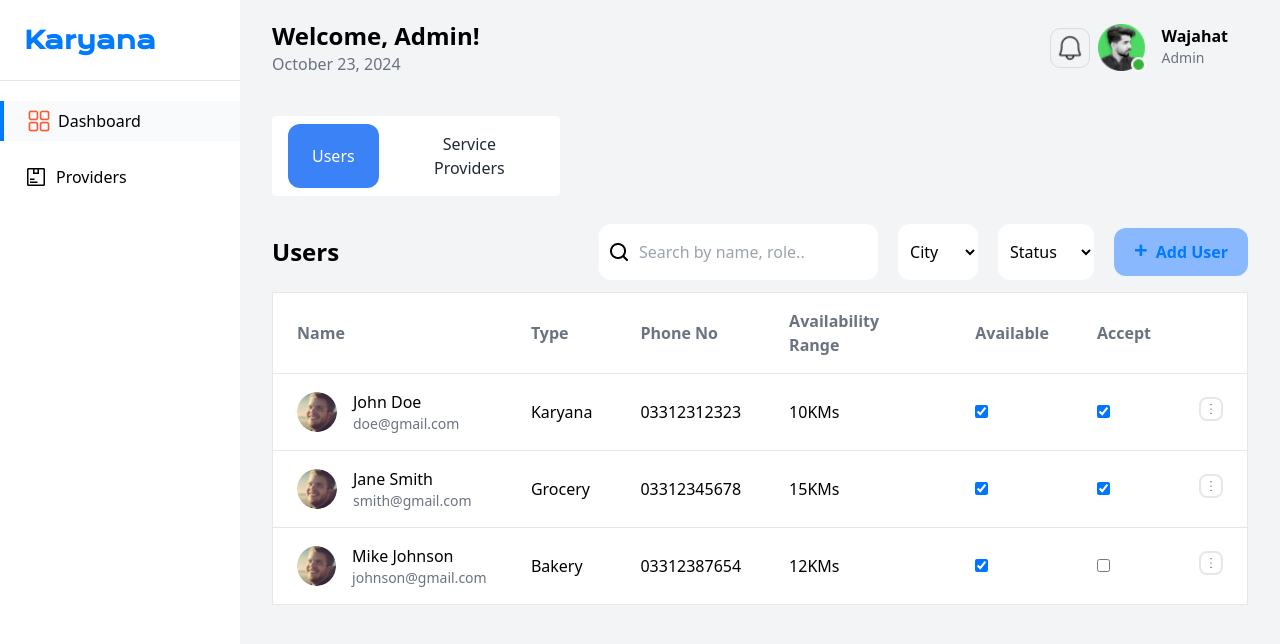
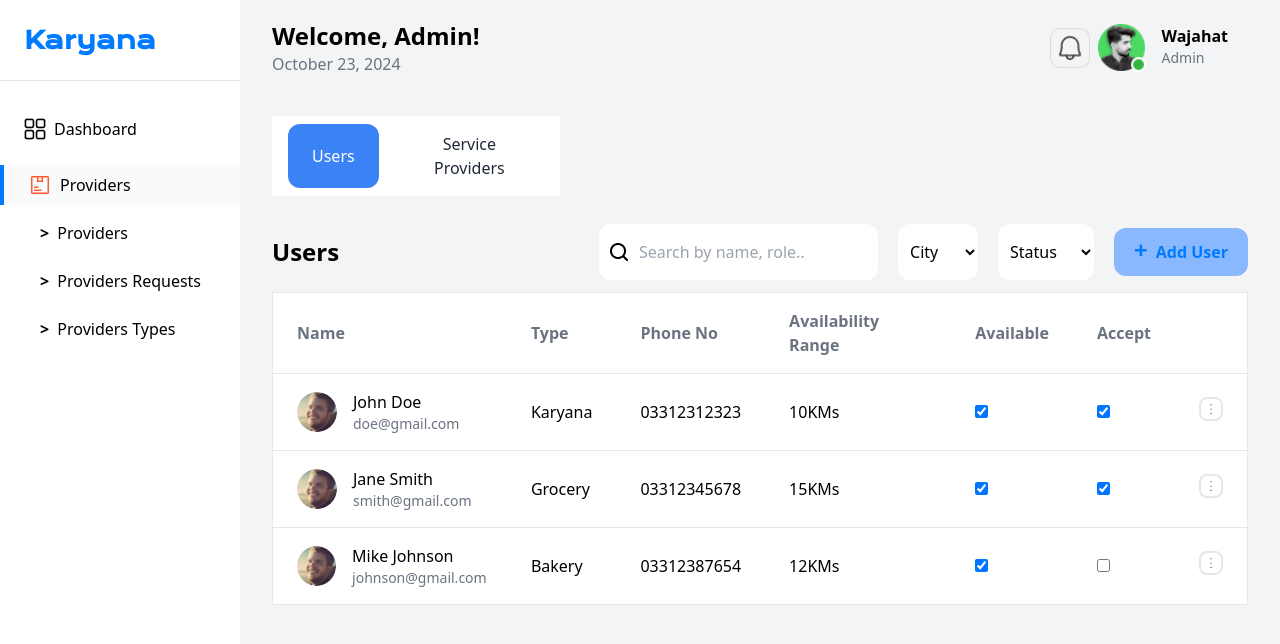
Before and after one commit to muhammadmahdi114/karyana-sky-coaching, a React (Create React App) app: page /providers in a window 1280 px wide. Shown: the top 644 px of the page. Built offline with nearby package versions, Linux system fonts and the light colour scheme.

Commit message:
Minor Changes in NavBar

```diff
--- a/src/Components/Dashboard/dashboard.js
+++ b/src/Components/Dashboard/dashboard.js
@@ -7,7 +7,7 @@ export default function Dashboard() {
     const [totalServiceProviders, setTotalServiceProviders] = useState(null);
     const [totalCategories, setTotalCategories] = useState(null);
     const [totalBookings, setTotalBookings] = useState(null);
-    const [totalRevenue, setTotalRevenue] = useState(null);
+    const [totalRevenue, setTotalRevenue] = useState(10000);
 
     useEffect(() => {
         setTotalUsers(500);
@@ -47,7 +47,7 @@ export default function Dashboard() {
 
     return (
         <>
-            <NavBar />
+        <NavBar activeState="Dashboard"/>
             <Header />
             <div className="h-screen ml-60 bg-gray-100 px-8 py-5">
                 <h1 className="font-bold text-3xl my-6">Dashboard</h1>
--- /dev/null
+++ b/src/Components/Home/home.js
@@ -0,0 +1,33 @@
+import React, { useState } from "react";
+import Dashboard from "../Dashboard/dashboard";
+import Providers from "../Providers/providers";
+import ProvidersReq from "../ProvidersReq/providersReq";
+import ProvidersTypes from "../ProvidersType/providersType";
+
+export default function Home() {
+    const [activeSection, setActiveSection] = useState("Dashboard");
+
+    const renderActiveSection = () => {
+        switch (activeSection) {
+            case "Dashboard":
+                return <Dashboard />;
+            case "Providers":
+                return <Providers />;
+            case "Providers Requests":
+                return <ProvidersReq />
+            case "Providers Types":
+                return <ProvidersTypes />;
+            default:
+                return null;
+        }
+    };
+
+    return (
+        <div className="flex">
+            <NavBar setActiveSection={setActiveSection} />
+            <div className="flex-grow p-8">
+                {renderActiveSection()}
+            </div>
+        </div>
+    );
+}
--- a/src/Components/Login/login.js
+++ b/src/Components/Login/login.js
@@ -9,7 +9,7 @@ export default function Login() {
     async function submit(e) {
         e.preventDefault();
         if (email === "admin@demo.com" && password === "123456") {
-            navigate("/dashboard")
+            navigate("/home")
         }
         else {
             alert("Invalid Credentials");
--- a/src/Components/NavBar/navBar.js
+++ b/src/Components/NavBar/navBar.js
@@ -1,109 +1,91 @@
-import React, { useEffect, useState } from "react";
+import React, { useState, useEffect } from "react";
 import { useNavigate } from "react-router-dom";
 
-export default function NavBar() {
+export default function NavBar({ activeState }) {
     const [activeSection, setActiveSection] = useState(null);
+    const [showSubMenu, setShowSubMenu] = useState(false);
     const navigate = useNavigate();
 
     useEffect(() => {
-        const storedActiveSection = sessionStorage.getItem('activeSection');
-        if (storedActiveSection) {
-            setActiveSection(storedActiveSection);
-        } else {
-            setActiveSection("dashboard");
+        if (activeState) {
+            setActiveSection(activeState);
+            if (activeState === "Providers" || activeState === "Providers Requests" || activeState === "Providers Types") {
+                setShowSubMenu(true);
             }
-    }, []);
-    useEffect(() => {
-        if (activeSection) {
-            sessionStorage.setItem('activeSection', activeSection);
         }
-    }, [activeSection]);
+    }, [activeState]);
 
-    function handleDashboard() {
-        setActiveSection("dashboard");
+    const menuItems = [
+        {
+            id: 1,
+            name: "Dashboard",
+            activeIcon: "/activeDashboard.png",
+            inactiveIcon: "/inactiveDashboard.png",
+        },
+        {
+            id: 2,
+            name: "Providers",
+            activeIcon: "/activeProviders.png",
+            inactiveIcon: "/inactiveProviders.png",
+        },
+    ];
+
+    const subMenuItems = [
+        { id: 1, name: "Providers", nav: "providers" },
+        { id: 2, name: "Providers Requests", nav: "providers-req" },
+        { id: 3, name: "Providers Types", nav: "providers-type" },
+    ];
+
+    const handleMainItemClick = (itemName) => {
+        setActiveSection(itemName);
+        if (itemName === "Dashboard") {
+            setShowSubMenu(false);
             navigate("/dashboard");
+        } else if (itemName === "Providers") {
+            setShowSubMenu(true);
         }
+    };
 
-    function handleProviders() {
-        setActiveSection("providers");
-    }
-
-    function handleSubProviders() {
-        setActiveSection("subProviders");
-        navigate("/providers");
-    }
-
-    function handleProvidersReq() {
-        setActiveSection("providersReq");
-        navigate("/providers-req");
-    }
-
-    function handleProvidersType() {
-        setActiveSection("providersType");
-        navigate("/providers-type");
-    }
+    const handleSubItemClick = (subItemNav) => {
+        setActiveSection(subItemNav);
+        setShowSubMenu(true);
+        navigate(`/${subItemNav}`);
+    };
 
     return (
-        <div className="fixed left-0 top-0 bg-white w-60 h-screen flex flex-col ">
-            <h1 className="text-2xl text-primary font-krona font-bold border-b p-6">Karyana</h1>
-            <div className="py-5 space-y-4">
-                <div>
+        <div className="fixed left-0 top-0 bg-white w-60 h-screen flex flex-col">
+            <h1 className="text-2xl text-primary font-krona font-bold border-b p-6 mb-5">Karyana</h1>
+            {menuItems.map((item) => (
+                <div key={item.id} className="my-2">
                     <button
-                        onClick={handleDashboard}
-                        className={`flex items-center gap-x-2 px-6 py-2 w-full ${activeSection === "dashboard" ? 'border-l-4 border-primary bg-gray-50' : ''}`}
+                        onClick={() => handleMainItemClick(item.name)}
+                        className={`flex items-center gap-x-2 px-6 py-2 w-full ${item.name === activeSection ||
+                            (item.name === "Providers" && ["Providers", "Providers Requests", "Providers Types"].includes(activeSection)) ?
+                            'border-l-4 border-primary bg-gray-50' : ''}`}
                     >
-                        {activeSection === "dashboard" ? (
-                            <img src="/activeDashboard.png" alt="dashboard" />
-                        ) : (
-                            <img src="/inactiveDashboard.png" alt="dashboard" />
-                        )}
-                        <span>Dashboard</span>
+                        <img
+                            src={item.name === activeSection ||
+                                (item.name === "Providers" && ["Providers", "Providers Requests", "Providers Types"].includes(activeSection)) ?
+                                item.activeIcon : item.inactiveIcon}
+                            alt={item.name}
+                        />
+                        <span>{item.name}</span>
                     </button>
-                </div>
-
-                <div>
+                    {item.name === "Providers" && showSubMenu && (
+                        <div className="py-2 space-y-2 pl-4">
+                            {subMenuItems.map((subItem) => (
                                 <button
-                        onClick={handleProviders}
-                        className={`flex items-center gap-x-2 px-6 py-2 w-full ${activeSection === "providers" ? 'border-l-4 border-primary bg-gray-50' : ''}`}
+                                    key={subItem.id}
+                                    onClick={() => handleSubItemClick(subItem.nav)}
+                                    className={`flex items-center gap-x-2 px-6 py-2 w-full ${subItem.nav === activeSection ? 'border-l-4 border-primary bg-gray-50' : ''}`}
                                 >
-                        {activeSection === "providers" ? (
-                            <img src="/activeProviders.png" alt="Providers" />
-                        ) : (
-                            <img src="/inactiveProviders.png" alt="Providers" />
-                        )}
-                        <span>Providers</span>
+                                    <p className="font-bold"> &gt; <span className="font-normal ml-1">{subItem.name}</span></p>
                                 </button>
-                </div>
-
-                {activeSection === "providers" && (
-                    <div className="">
-                        <div className="">
-                            <button
-                                onClick={handleSubProviders}
-                                className={`flex items-center gap-x-2 px-6 py-2 w-full ${activeSection === "subProviders" ? 'border-l-4 border-primary bg-gray-50' : ''}`}
-                            >
-                                <p className="font-bold"> &gt; <span className="font-normal ml-1">Providers</span></p>
-                            </button>
-                        </div>
-                        <div className="">
-                            <button
-                                onClick={handleProvidersReq}
-                                className={`flex items-center gap-x-2 px-6 py-2 w-full ${activeSection === "providersReq" ? 'border-l-4 border-primary bg-gray-50' : ''}`}
-                            >
-                                <p className="font-bold"> &gt; <span className="font-normal ml-1">Providers Requests</span></p>
-                            </button>
-                        </div>
-                        <div className="">
-                            <button
-                                onClick={handleProvidersType}
-                                className={`flex items-center gap-x-2 px-6 py-2 w-full ${activeSection === "providersType" ? 'border-l-4 border-primary bg-gray-50' : ''}`}
-                            >
-                                <p className="font-bold"> &gt; <span className="font-normal ml-1">Providers Types</span></p>
-                            </button>
-                        </div>
+                            ))}
                         </div>
                     )}
                 </div>
+            ))}
         </div>
     );
 }
--- a/src/Components/Providers/providers.js
+++ b/src/Components/Providers/providers.js
@@ -116,7 +116,7 @@ export default function Providers() {
 
     return (
         <>
-            <NavBar />
+            <NavBar activeState="Providers" />
             <Header />
             <div className="h-screen ml-60 bg-gray-100 px-8 py-5">
                 <div className="bg-white pl-4 w-72 p-2 flex space-x-2 rounded">
--- a/src/Components/ProvidersReq/providersReq.js
+++ b/src/Components/ProvidersReq/providersReq.js
@@ -1,4 +1,4 @@
-import React, {useState} from "react";
+import React, { useState } from "react";
 import NavBar from "../NavBar/navBar";
 import Header from "../Header/header";
 
@@ -43,7 +43,7 @@ export default function ProvidersReq() {
     });
     return (
         <>
-            <NavBar />
+            <NavBar activeState="Providers Requests" />
             <Header />
             <div className="ml-60 h-screen bg-gray-100 px-8 py-5">
                 <div className="flex w-full justify-between">
--- a/src/Components/ProvidersType/providersType.js
+++ b/src/Components/ProvidersType/providersType.js
@@ -29,7 +29,7 @@ export default function ProvidersType() {
     ];
     return (
         <>
-            <NavBar />
+            <NavBar activeState="Providers Types" />
             <Header />
             <div className="ml-60 h-screen bg-gray-100 px-8 py-5">
                 <h1 className="font-bold text-2xl my-6">Providers Type</h1>
```
Lines whose indentation alone changed are shown as unchanged.
